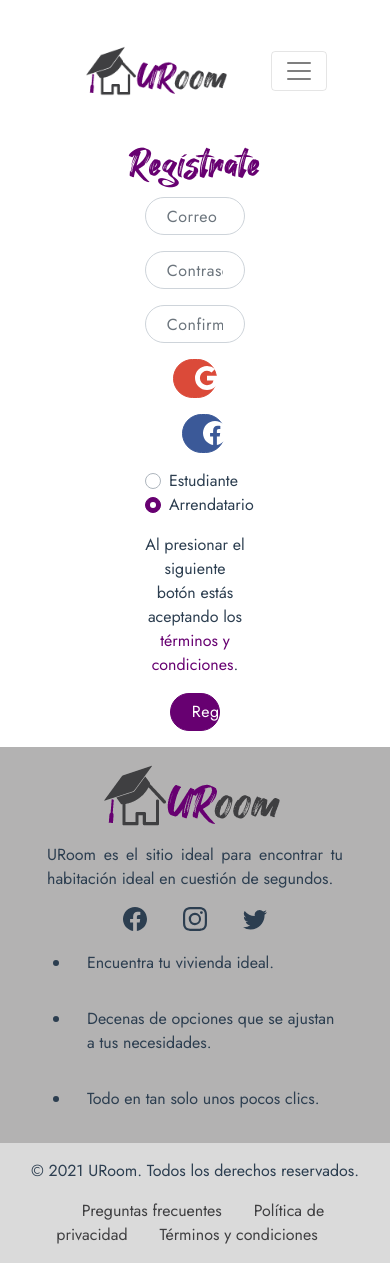
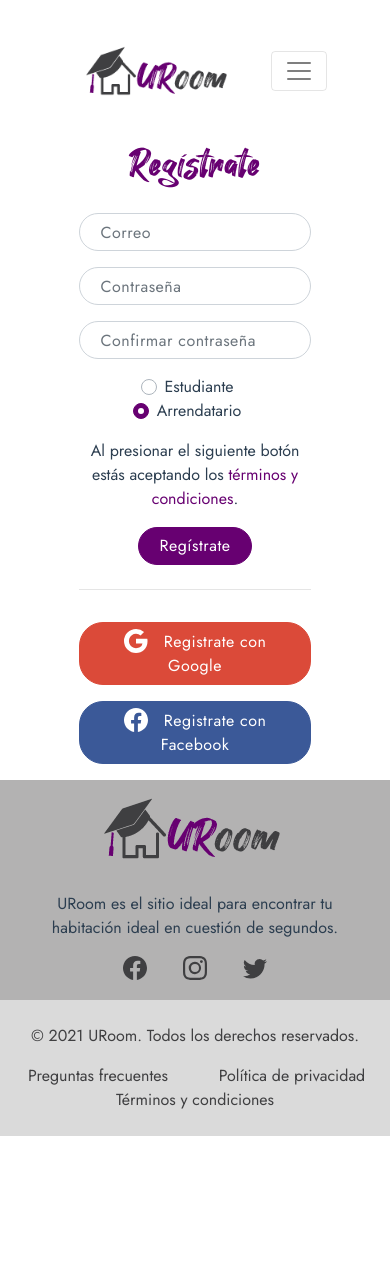
Before and after one commit to URoomUNAL/Front-URoom, a Vue app: page /SignUp in a window 390 px wide. After the commit the page ends 1136 px from the top, so only its background shows below. Built offline with nearby package versions, Linux system fonts and the light colour scheme.

Commit message:
Responsive de componentes de Header y Footer

```diff
--- a/public/index.html
+++ b/public/index.html
@@ -5,7 +5,8 @@
     <meta http-equiv="X-UA-Compatible" content="IE=edge">
     <meta name="viewport" content="width=device-width,initial-scale=1.0">
     <link rel="icon" href="<%= BASE_URL %>favicon-xyz.ico">
-    <title><%= htmlWebpackPlugin.options.title %></title>
+    <!--<title><%= htmlWebpackPlugin.options.title %></title>-->
+    <title>URoom | Habitaciones Universitarias</title>
   </head>
   <body>
     <noscript>
--- a/src/assets/styles/styles.scss
+++ b/src/assets/styles/styles.scss
@@ -4,6 +4,7 @@
     padding-right: 1.3rem;
     padding-left: 1.3rem;
     border-radius: 1.5rem;
+    /*white-space: pre;*/
 }
 
 .form-control{
@@ -20,3 +21,7 @@
 .secondary{
     color: var(--secondary);
 }
+
+.form-width{
+    max-width: 75%;
+}
--- a/src/components/Footer.vue
+++ b/src/components/Footer.vue
@@ -1,39 +1,34 @@
 <template>
-    <footer>
+    <footer style="position: sticky;">
       <b-row id="top" align-v="center" align-h="center" class="mr-0 ml-0">
-        <b-col md="6" col="12">
+          <b-col md="6" cols="12">
               <a href="/"><img src='../assets/images/uroom-logo.png' alt="URoom Logo"></a>
-            <p class="text-justify col-md-12">URoom es el sitio ideal para encontrar tu habitación ideal en cuestión de segundos.</p>
-            <b-row>
-              <b-col cols="2" offset="3">
-                  <b-icon icon="facebook" font-scale="1.5"/>
+              <p>URoom es el sitio ideal para encontrar tu habitación ideal en cuestión de segundos.</p>
+              <b-row align-v="center" align-h="center">
+                <b-col cols="2">
+                    <a href="/"><b-icon variant="secondary" icon="facebook" font-scale="1.5"/></a>
                 </b-col>
                 <b-col cols="2">
-                  <b-icon icon="instagram" font-scale="1.5"/>
+                    <a href="/"><b-icon variant="secondary" icon="instagram" font-scale="1.5"/></a>
                 </b-col>
                 <b-col cols="2">
-                  <b-icon icon="twitter" font-scale="1.5"/>
+                    <a href="/"><b-icon variant="secondary" icon="twitter" font-scale="1.5"/></a>
                 </b-col>
               </b-row>
           </b-col>
-        <b-col md="6" cols="12">
-          <ul>
-            <li><p>Encuentra tu vivienda ideal.</p></li>
-            <li><p>Decenas de opciones que se ajustan a tus necesidades.</p></li>
-            <li><p>Todo en tan solo unos pocos clics.</p></li>
-          </ul>
+      </b-row>
+      <div id="bottom">
+        <b-row>
+          <b-col class="mt-2 mb-2"><a>&copy; 2021 URoom. Todos los derechos reservados.</a></b-col>
+          <b-col class="mt-2 mb-2">
+            <b-row align-h="center" align-v="center">
+              <b-col><a href="/">Preguntas frecuentes</a></b-col>
+              <b-col><a href="/">Política de privacidad</a></b-col>
+              <b-col><a href="/">Términos y condiciones</a></b-col>
+            </b-row>
           </b-col>
         </b-row>
-      <b-row id="bottom">
-        <b-col md="6" cols="12">
-          <p> &copy; 2021 URoom. Todos los derechos reservados.</p>
-        </b-col>
-        <b-col md="6" cols="12">
-          <a href="">Preguntas frecuentes</a>
-          <a href="">Política de privacidad</a>
-          <a href="">Términos y condiciones</a>
-        </b-col>
-      </b-row>
+      </div>
     </footer>
 </template>
 
@@ -50,17 +45,20 @@
       padding: 1rem;
   }
   #top p {
-      text-align: left;
+      text-align: center;
       padding-left: 1rem;
       padding-right: 1rem;
       padding-top: 1rem;
+      margin-top: 1rem;
+      margin-bottom: 1rem;
   }
   #bottom {
       background: rgb(218, 218, 218);
       padding: 1rem;
   }
-  #bottom a {
-      padding: 1rem;
+  #bottom a{
+      white-space: pre;
       color: var(--secondary);
   }
+
 </style>
--- a/src/components/LogIn.vue
+++ b/src/components/LogIn.vue
@@ -1,28 +1,46 @@
 <template>
-  <div>
-    <h1 class="primary">Inicia sesión</h1>
-    <b-form class="col-4 offset-4">
-    <b-form-input
-      label="Correo"
-      placeholder="Correo"
-      type="email"
-      required
-    />
-    <b-form-input
-      label="Contraseña"
-      placeholder="Contraseña"
-      required
-      class="mt-3"
-    />
-    <b-button variant="google" class="mt-3 col-5 "><b-icon icon="google" font-scale="1.5"></b-icon> </b-button>
-    <b-button variant="facebook" class="mt-3 col-5 offset-2" ><b-icon icon="facebook" font-scale="1.5"></b-icon></b-button>
-    <b-button variant="primary" class="col-6 mb-3 mt-3" type="submit">Iniciar sesión</b-button>
-    </b-form>
-  </div>
+  <b-container>
+    <b-row>
+      <b-col class="mb-3">
+        <h1 class="primary">Inicia sesión</h1>
+      </b-col>
+    </b-row>
+    <b-row align-v="center" align-h="center" align-content="center">
+      <b-col class="form-width">
+        <b-form>
+          <b-container>
+            <b-row>
+              <b-col>
+                <b-form-input label="Correo" placeholder="Correo" type="email" required/>
+              </b-col>
+            </b-row>
+            <b-row>
+              <b-col>
+                <b-form-input label="Contraseña" placeholder="Contraseña" type="password" required class="mt-3"/>
+              </b-col>
+            </b-row>
+            <b-row>
+              <b-col>
+                <b-button variant="primary" class="mt-3" type="submit">Iniciar sesión</b-button>
+              </b-col>
+            </b-row>
+            <hr/>
+            <b-row class="mb-3">
+              <b-col>
+                <b-button variant="google" class="mt-3"><b-icon icon="google" font-scale="1.5" class="mr-3"/>Inicia sesíon con Google</b-button>
+              </b-col>
+              <b-col>
+                <b-button variant="facebook" class="mt-3"><b-icon icon="facebook" font-scale="1.5" class="mr-3"/>Inicia sesión con Facebook</b-button>
+              </b-col>
+            </b-row>
+          </b-container>
+        </b-form>
+      </b-col>
+    </b-row>
+  </b-container>
 </template>
 
 <script>
-
 export default {
   name: 'LogIn',
   props: {},
--- a/src/components/SignUp.vue
+++ b/src/components/SignUp.vue
@@ -1,35 +1,61 @@
 <template>
-    <div>
+  <b-container>
+    <b-row>
+      <b-col class="mb-3">
         <h1 class="primary">Regístrate</h1>
-        <b-form class="col-4 offset-4">
-            <b-form-input
-              label="Correo"
-              placeholder="Correo"
-              type="email"
-              required
-            />
-            <b-form-input
-              label="Contraseña"
-              placeholder="Contraseña"
-              class="mt-3"
-              required
-            />
-            <b-form-input
-              label="Confirmar contraseña"
-              placeholder="Confirmar contraseña"
-              class="mt-3"
-              required
-            />
-            <b-button variant="google" class="mt-3 col-5 "> <b-icon icon="google" font-scale="1.5"></b-icon> </b-button>
-            <b-button variant="facebook" class="mt-3 col-5 offset-2"><b-icon icon="facebook" font-scale="1.5"></b-icon></b-button>
-            <b-form-radio-group required class="mt-3">
-              <b-form-radio>Estudiante</b-form-radio>
-              <b-form-radio>Arrendatario</b-form-radio>
-            </b-form-radio-group>
-            <p class="mt-3">Al presionar el siguiente botón estás aceptando los <a class="primary" href='/'>términos y condiciones</a>.</p>
-            <b-button to='/RegistroData' variant="primary" class="col-6 mb-3" type="submit">Regístrate</b-button>
+        </b-col>
+    </b-row>
+    <b-row align-v="center" align-h="center">
+      <b-col class="form-width">
+        <b-form>
+          <b-container>
+            <b-row>
+              <b-col>
+                <b-form-input label="Correo" placeholder="Correo" type="email" required/>
+              </b-col>
+            </b-row>
+            <b-row>
+              <b-col>
+                <b-form-input label="Contraseña" placeholder="Contraseña" class="mt-3" required/>
+              </b-col>
+            </b-row>
+            <b-row>
+              <b-col>
+                <b-form-input label="Confirmar contraseña" placeholder="Confirmar contraseña" class="mt-3" required/>
+              </b-col>
+            </b-row>
+            <b-row>
+              <b-col>
+                <b-form-radio-group required class="mt-3">
+                  <b-form-radio>Estudiante</b-form-radio>
+                  <b-form-radio>Arrendatario</b-form-radio>
+                </b-form-radio-group>
+              </b-col>
+            </b-row>
+            <b-row>
+              <b-col>
+                <p class="mt-3">Al presionar el siguiente botón estás aceptando los <a class="primary" href='/'>términos y condiciones</a>.</p>
+              </b-col>
+            </b-row>
+            <b-row>
+              <b-col>
+                <b-button to='/RegistroData' variant="primary" class="px-6 mb-2" type="submit">Regístrate</b-button>
+                </b-col>
+            </b-row>
+            <hr/>
+            <b-row class="mb-3">
+              <b-col>
+                <b-button variant="google" class="mt-3"><b-icon icon="google" font-scale="1.5" class="mr-3"/>Registrate con Google</b-button>
+              </b-col>
+              <b-col>
+                <b-button variant="facebook" class="mt-3"><b-icon icon="facebook" font-scale="1.5" class="mr-3"/>Registrate con Facebook</b-button>
+              </b-col>
+            </b-row>
+          </b-container>
         </b-form>
-    </div>
+      </b-col>
+    </b-row>
+  </b-container>
 </template>
 
 <script>
```
Lines whose indentation alone changed are shown as unchanged.
